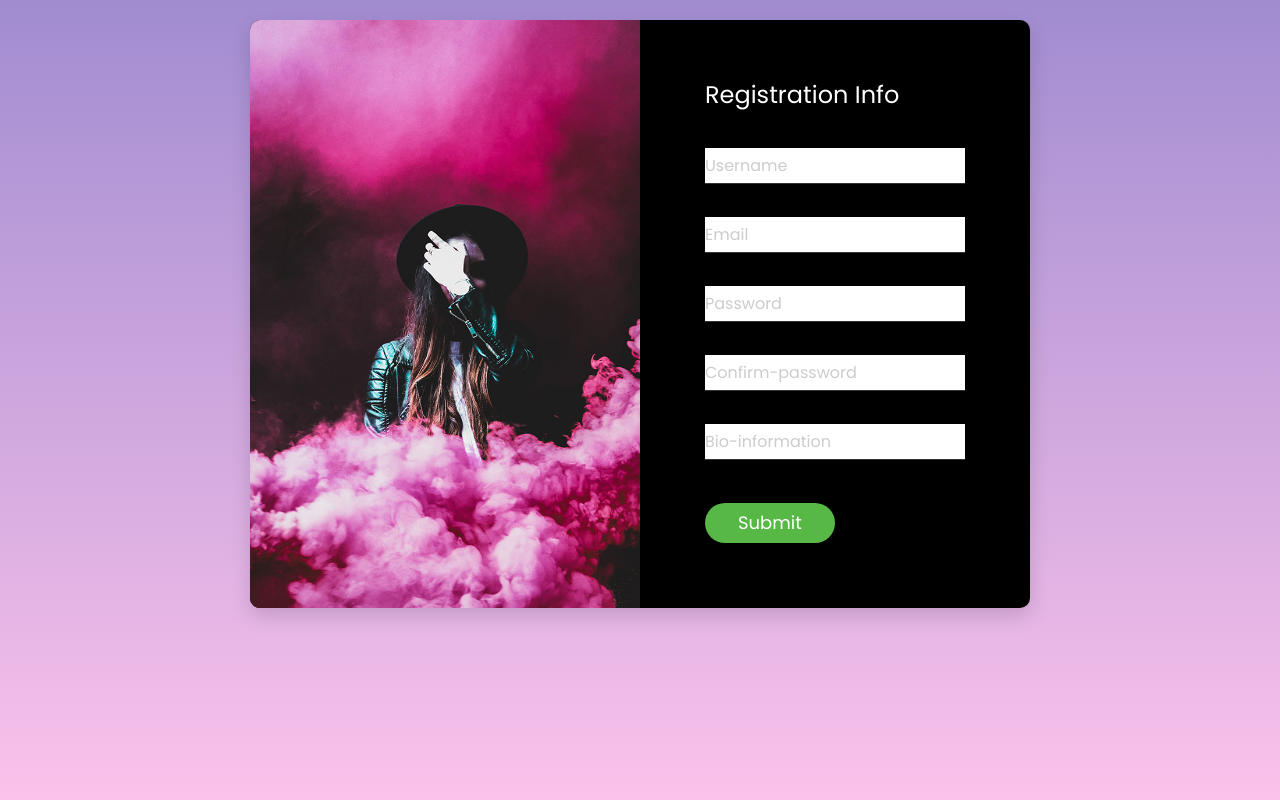
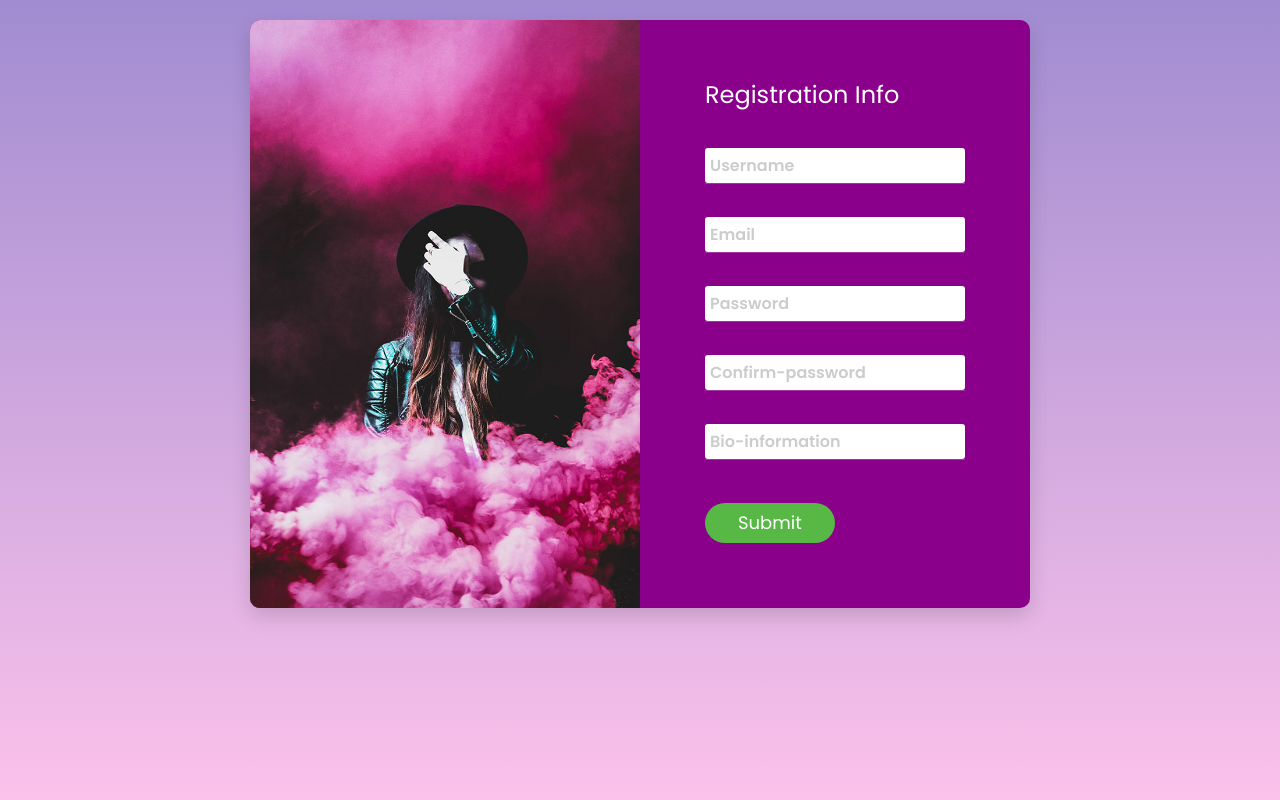
Before and after one commit to hanhduykaka/DjangoHelloWorld, a Django app: page /office-master/register in a window 1280 px wide. Run offline with Django 3.2, Linux system fonts and the light colour scheme; some libraries are stand-ins or nearby versions.

Commit message:
add modified for layout

```diff
--- a/helloWordPrj/urls.py
+++ b/helloWordPrj/urls.py
@@ -22,6 +22,6 @@ from django.conf import settings
 
 urlpatterns = [
     path('admin/', admin.site.urls),
-    url(r'^',include('authentication.urls')),
+    url(r'^',include('officematter.urls')),
     path('office-master/', include('officematter.urls'))
 ]+static(settings.MEDIA_URL,document_root=settings.MEDIA_ROOT)
--- a/static/register/css/main.css
+++ b/static/register/css/main.css
@@ -396,9 +396,11 @@ input {
 }
 
 .input--style-3 {
-    padding: 5px 0;
+    padding: 5px 5px;
     font-size: 16px;
-    color: #ccc;
+    color: darkmagenta !important;
+    border-radius: 3px;
+    font-weight: 600;
 }
 
 .input--style-3::-webkit-input-placeholder {
@@ -539,7 +541,7 @@ input {
 }
 
 .card-3 {
-    background: #000;
+    background: darkmagenta;
     -webkit-border-radius: 10px;
     -moz-border-radius: 10px;
     border-radius: 10px;
```
Also changed, not shown: template/layout.html (+10 -6 lines), db.officematter.db.
